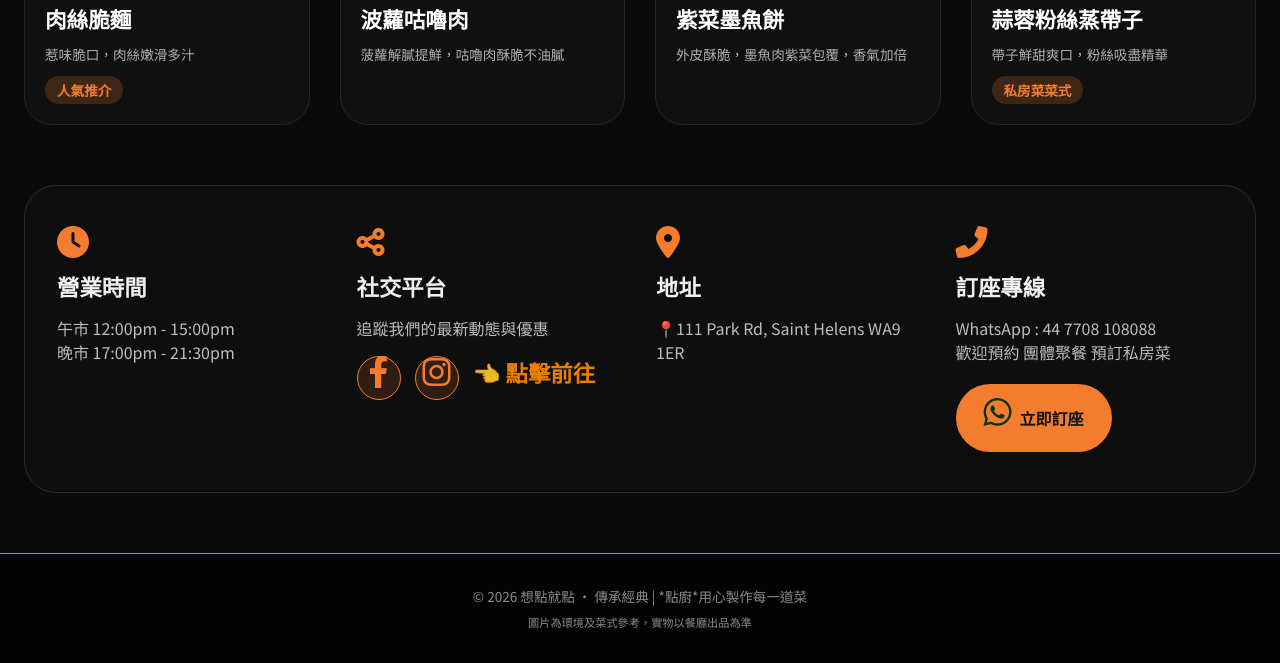
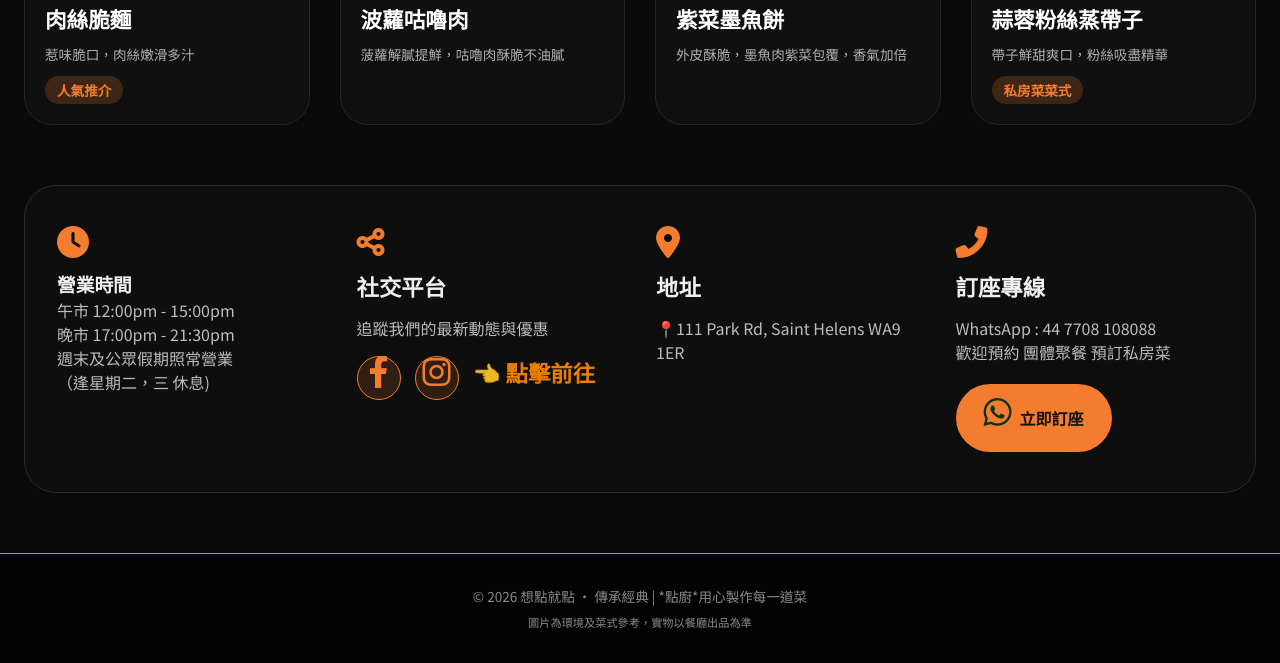
Before and after one commit to lokchen0924/art-studio, a plain HTML site: page index.html in a window 1280 px wide. Shown: the part 1707-2370 px from the top of the page. Drawn offline with Linux system fonts and the light colour scheme.

Commit message:
Update index.html

```diff
--- a/index.html
+++ b/index.html
@@ -805,9 +805,11 @@
      <div id="reservation-section" class="info-section">
         <div class="info-card">
             <i class="fas fa-clock"></i>
-            <h4>營業時間</h4>
+            <h3>營業時間</h3>
             <p>午市 12:00pm - 15:00pm<br>
             晚市 17:00pm - 21:30pm<br>
+            週末及公眾假期照常營業<br>
+            （逢星期二，三 休息) </p>
 
         </div>
         <div class="info-card">
```
